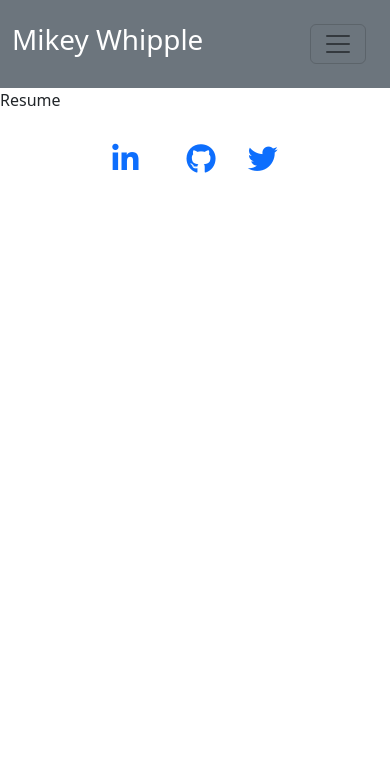
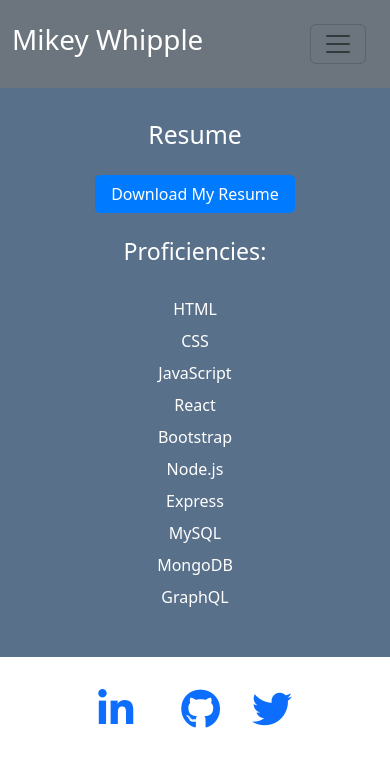
Before and after one commit to EmpireAntz/mikeys-portfolio, a React (Vite) app in the folder mikeys-portfolio/: page /resume in a window 390 px wide. Shown: the top 766 px of the page. Built offline with nearby package versions, Linux system fonts and the light colour scheme.

Commit message:
added a resume page and a way to download resume as a pdf. im now just having trouble with my hamburger nav not working.

```diff
--- a/mikeys-portfolio/src/index.css
+++ b/mikeys-portfolio/src/index.css
@@ -36,7 +36,7 @@
 
 
 footer a {
-  font-size: 30px; /* Size of the icons */
+  font-size: 40px; /* Size of the icons */
 }
 
 footer a:hover {
@@ -47,3 +47,40 @@ footer a:hover {
 footer i {
   padding: 1rem;
 }
+
+.resume-section {
+  background-color: #58708a; /* Dark blue background */
+  color: white;
+  padding: 2rem;
+  text-align: center;
+}
+
+.resume-section h2  {
+  margin-bottom: 2rem;
+}
+.resume-section h3 {
+  margin-bottom: 2rem;
+  margin-top: 2rem;
+}
+.resume-section a {
+  color: white;
+  text-decoration: none;
+  padding: 0.5rem 1rem;
+  background-color: #007bff;
+  border: none;
+  border-radius: 5px;
+}
+
+.resume-section a:hover {
+  background-color: #0056b3; /* Darker blue on hover */
+  color: #fff; /* Keeps text color white on hover */
+}
+
+.resume-section ul {
+  list-style-type: none; /* Removes bullet points */
+  padding: 0;
+}
+
+.resume-section li {
+  margin-bottom: 0.5rem; /* Adds some space between list items */
+}
--- a/mikeys-portfolio/src/pages/Portfolio.jsx
+++ b/mikeys-portfolio/src/pages/Portfolio.jsx
@@ -36,7 +36,7 @@ function Portfolio() {
   ];
 
   return (
-    <div className="container mt-4">
+    <div className="container mt-4 portfolio-section">
       <h2 className="text-center mb-4">Portfolio</h2>
       <div className="row g-4">
         {projects.map((project, index) => (
--- a/mikeys-portfolio/src/pages/Resume.jsx
+++ b/mikeys-portfolio/src/pages/Resume.jsx
@@ -1,5 +1,24 @@
-function Resume() {
-    return <div>Resume</div>;
-  }
+import React from 'react';
+import Resume from '../../public/resume.png'
 
-  export default Resume;
+
+const ResumeSection = () => {
+    const developerProficiencies = ['HTML','CSS', 'JavaScript', 'React', 'Bootstrap', 'Node.js', 'Express', 'MySQL', 'MongoDB', 'GraphQL'];
+
+    return (
+        <section id="resume" className='resume-section'>
+            <h2>Resume</h2>
+            <div className="resume-content">
+                <a href= {Resume} download>Download My Resume</a>
+                <h3>Proficiencies:</h3>
+                <ul>
+                    {developerProficiencies.map((proficiency, index) => (
+                        <li key={index}>{proficiency}</li>
+                    ))}
+                </ul>
+            </div>
+        </section>
+    );
+};
+
+export default ResumeSection;
```
Also changed, not shown: mikeys-portfolio/public/resume.png (added), 1 other file (tests, documents, lock files or other folders).
